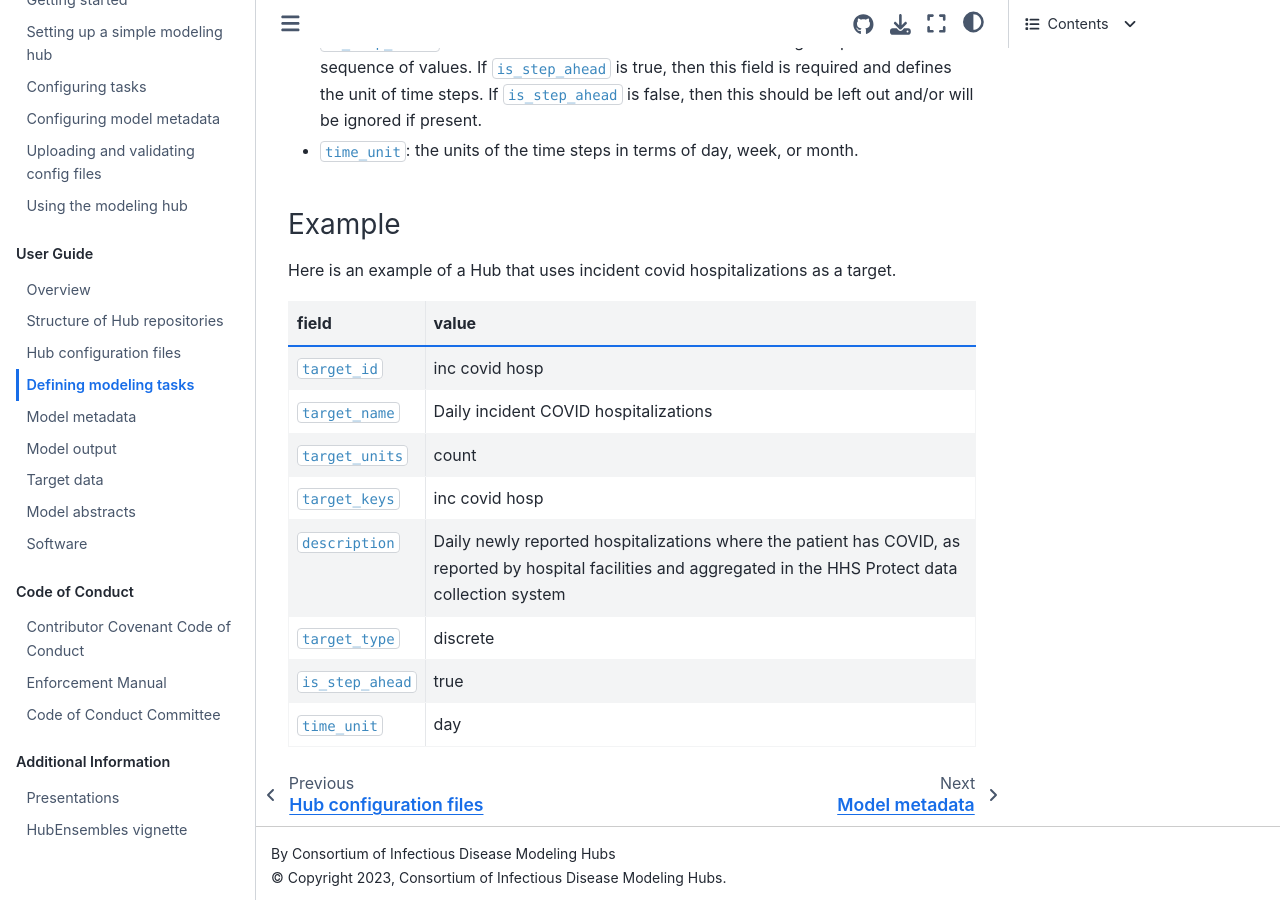
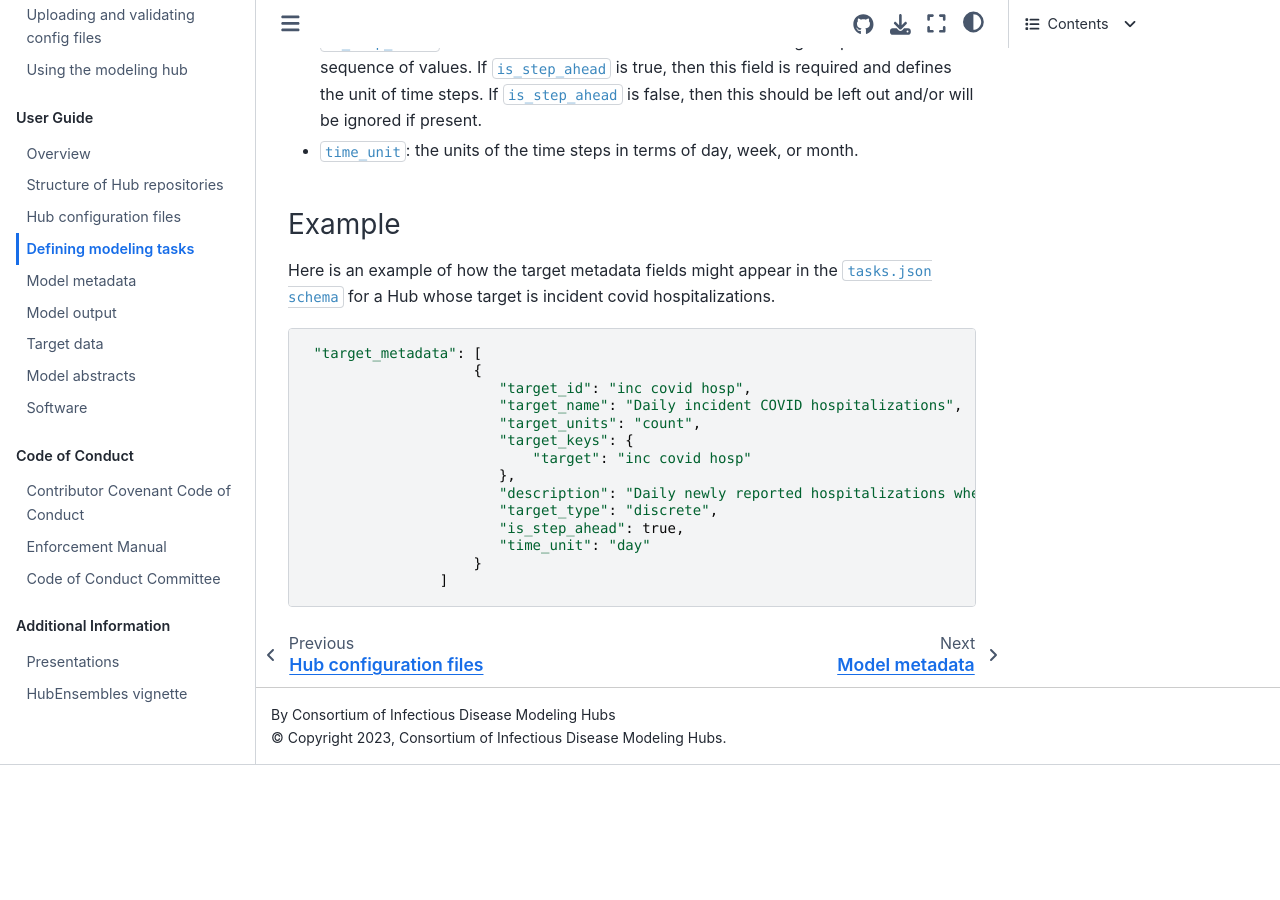
Before and after one commit to hubverse-org/hubDocs, a Sphinx documentation site: the page built from docs/source/user-guide/tasks.md, in a window 1280 px wide and 900 px high, scrolled down 4295 px. Built offline with Sphinx 7.4.7 and the Sphinx Book theme 1.1.4, drawn with Linux system fonts in a browser that asks for light colours; after the commit the page ends 5060 px from its top, so only the background shows below that.

Commit message:
Update tasks.md
Reformat example as json

````diff
--- a/docs/source/user-guide/tasks.md
+++ b/docs/source/user-guide/tasks.md
@@ -84,14 +84,21 @@ It is composed of the following fields:
 * `time_unit`: the units of the time steps in terms of day, week, or month.
 
 ### Example
-Here is an example of a Hub that uses incident covid hospitalizations as a target.
-| field |	value
-|--------- | ----------- |
-| `target_id` |	inc covid hosp
-| `target_name` |	Daily incident COVID hospitalizations
-| `target_units` |	count
-| `target_keys`	| inc covid hosp
-| `description` |	Daily newly reported hospitalizations where the patient has COVID, as reported by hospital facilities and aggregated in the HHS Protect data collection system
-| `target_type` |	discrete
-| `is_step_ahead` |	true
-| `time_unit` |	day
+Here is an example of how the target metadata fields might appear in the `tasks.json schema` for a Hub whose target is incident covid hospitalizations.
+
+```
+ "target_metadata": [
+                    {
+                       "target_id": "inc covid hosp",
+                       "target_name": "Daily incident COVID hospitalizations",
+                       "target_units": "count",
+                       "target_keys": {
+                           "target": "inc covid hosp"
+                       },
+                       "description": "Daily newly reported hospitalizations where the patient has COVID, as reported by hospital facilities and aggregated in the HHS Protect data collection system.",
+                       "target_type": "discrete",
+                       "is_step_ahead": true,
+                       "time_unit": "day"
+                    }
+                ]
+```
````
